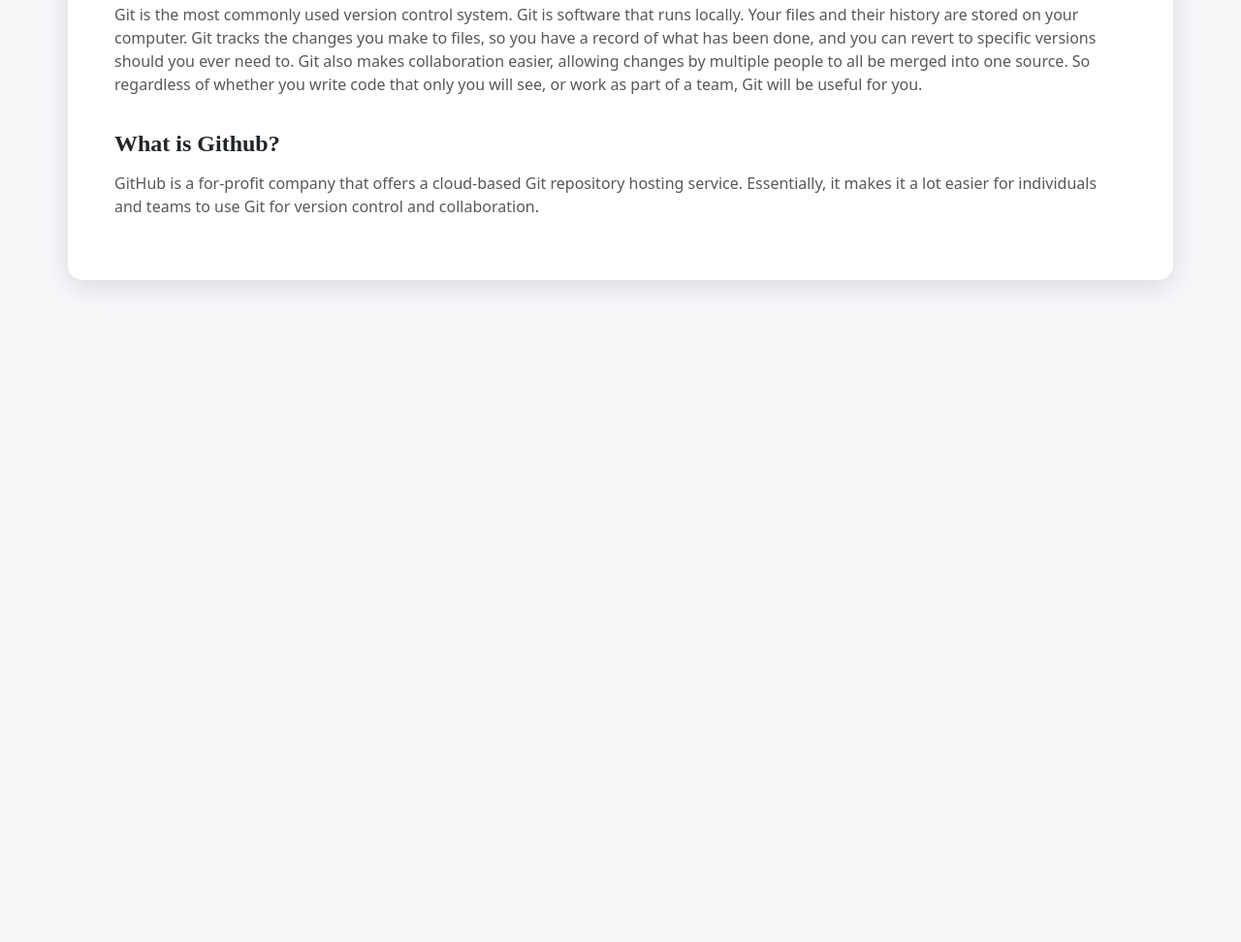
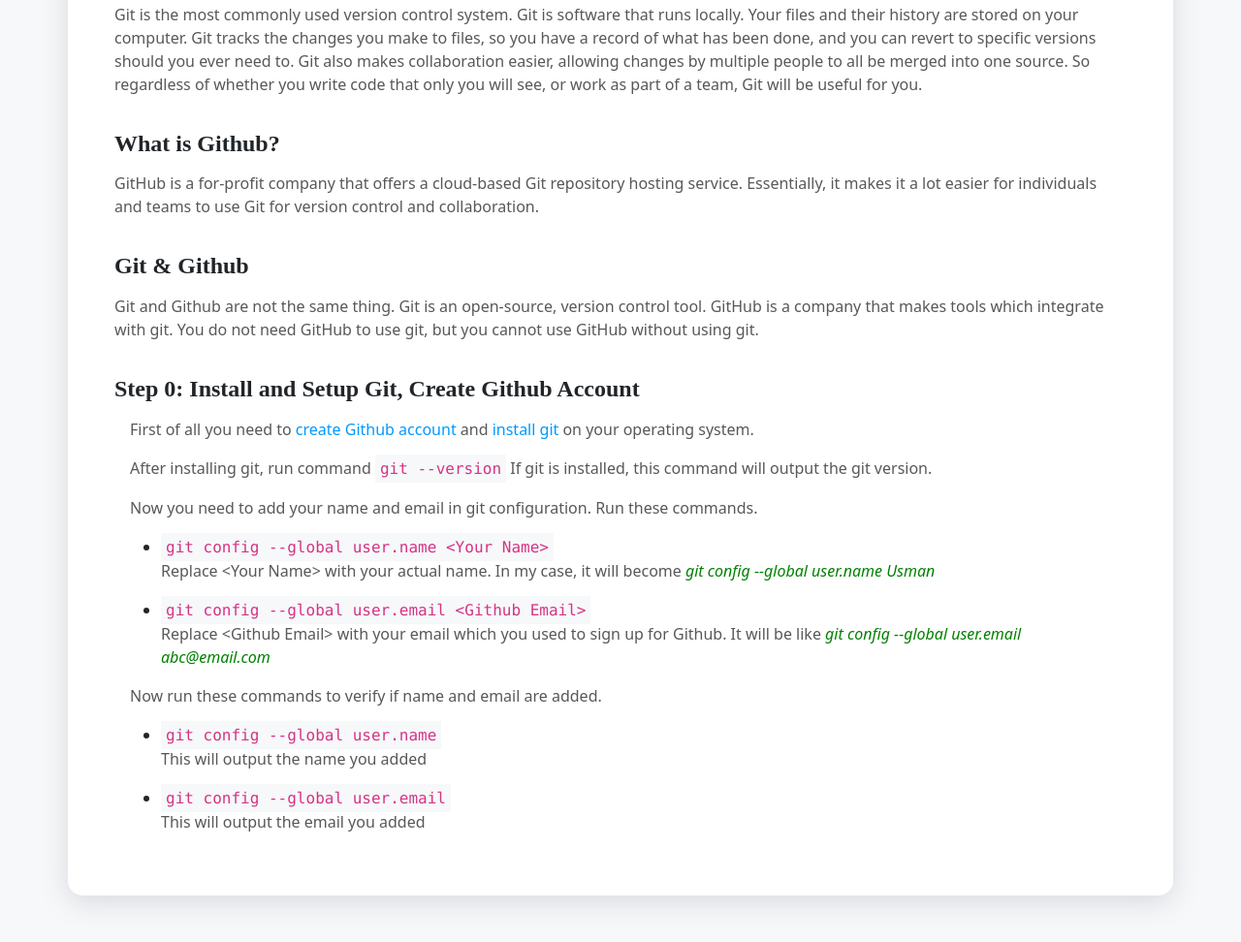
Before and after one commit to m-usmani7/git-tutorial, a plain HTML site: page index.html in a window 1280 px wide. Shown: the part 539-1511 px from the top of the page at 97% size. Before the commit the page ends 876 px from the top, so only its background shows below. Drawn offline with nearby package versions, Linux system fonts and the light colour scheme; a web font is replaced by a local one.

Commit message:
Added Step 0

```diff
--- a/index.html
+++ b/index.html
@@ -23,6 +23,12 @@
 
         body {
             background-color: #F6F8FA;
+        }
+
+        code {
+            background-color: #F6F8FA;
+            font-size: 16px;
+            padding: 5px;
         }
 
         h1 {
@@ -86,6 +92,47 @@
         <h4>What is Github?</h4>
         <p>GitHub is a for-profit company that offers a cloud-based Git repository hosting service. Essentially, it
             makes it a lot easier for individuals and teams to use Git for version control and collaboration.</p>
+        <h4>Git & Github</h4>
+        <p>Git and Github are not the same thing. Git is an open-source, version control tool.
+            GitHub is a company that makes tools which integrate with git. You do not need GitHub to use
+            git, but you cannot use GitHub without using git.</p>
+        <h4>Step 0: Install and Setup Git, Create Github Account</h4>
+        <div class="step-details mx-3">
+            <p>First of all you need to <a href="https://github.com/signup" target="_blank">create Github account</a>
+                and <a href="https://git-scm.com/book/en/v2/Getting-Started-Installing-Git" target="_blank">install
+                    git</a> on your operating system.
+            </p>
+            <p>After installing git, run command <code>git --version</code> If git is
+                installed, this command will
+                output the git
+                version.</p>
+            <p>Now you need to add your name and email in git configuration. Run these commands.</p>
+            <ul>
+                <li>
+                    <code>git config --global user.name &ltYour Name&gt</code>
+                    <p>Replace &ltYour Name&gt with your actual name. In my case, it will become
+                        <i style="color: green;">git config --global user.name Usman</i>
+                    </p>
+                </li>
+                <li>
+                    <code>git config --global user.email &ltGithub Email&gt</code>
+                    <p>Replace &ltGithub Email&gt with your email which you used to sign up for Github. It will be like
+                        <i style="color: green;">git config --global user.email abc@email.com</i>
+                    </p>
+                </li>
+            </ul>
+            <p>Now run these commands to verify if name and email are added.</p>
+            <ul>
+                <li>
+                    <code>git config --global user.name</code>
+                    <p>This will output the name you added</p>
+                </li>
+                <li>
+                    <code>git config --global user.email</code>
+                    <p>This will output the email you added</p>
+                </li>
+            </ul>
+        </div>
     </div>
 </body>
 
```
